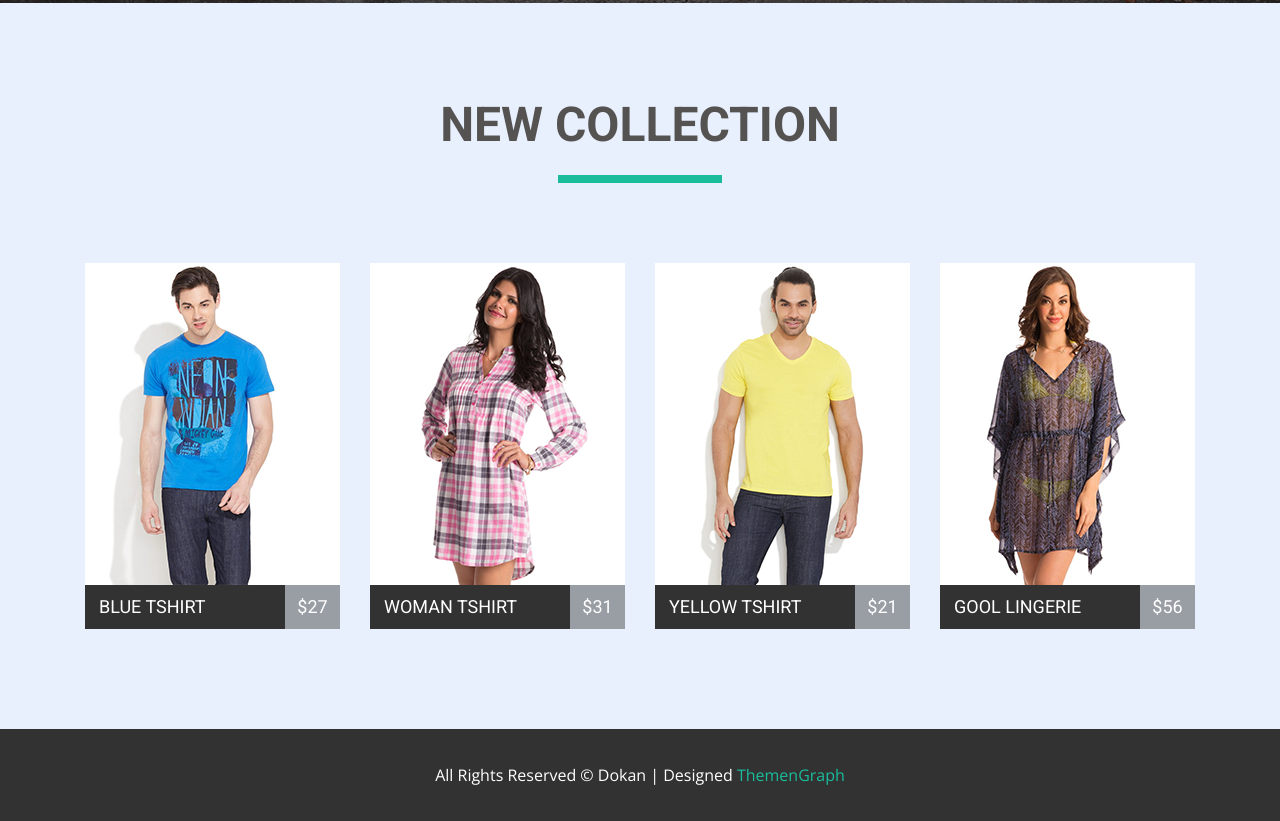
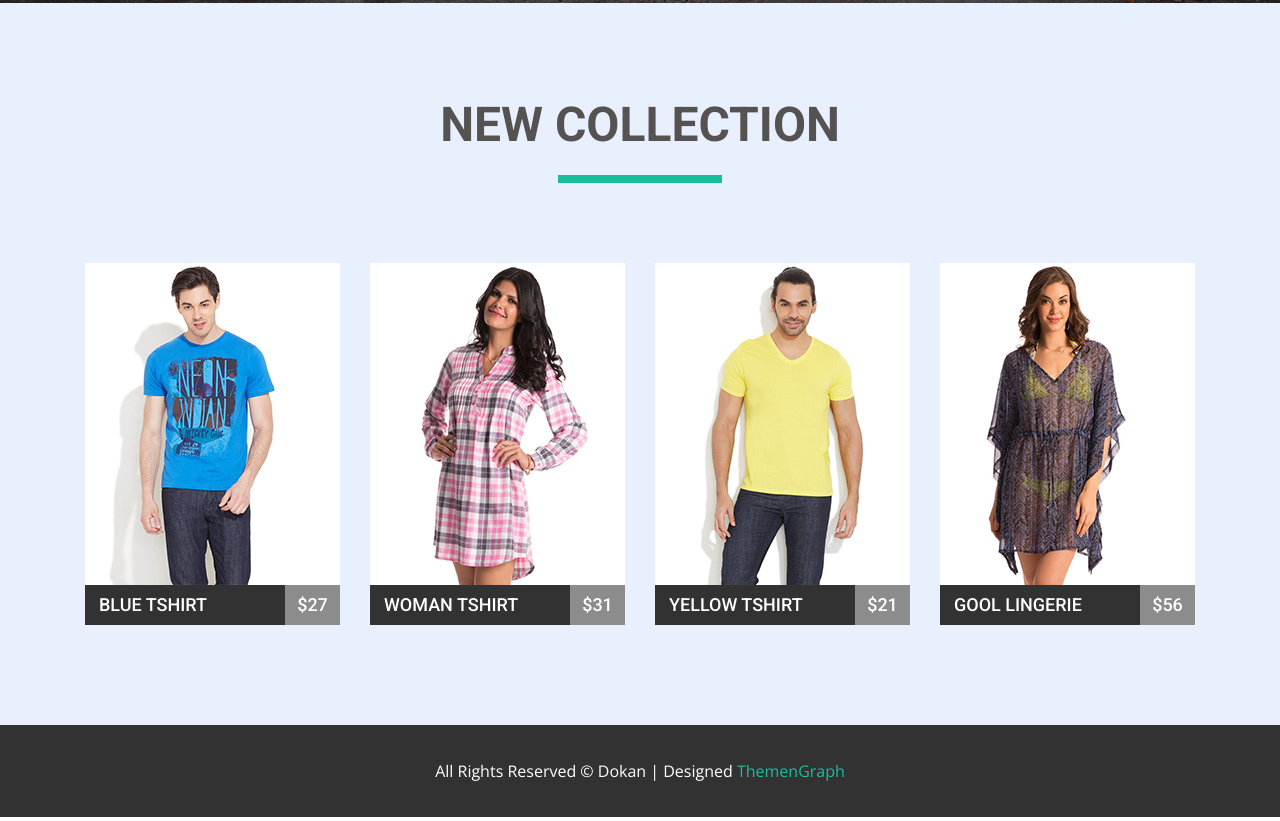
Before and after one commit to romanitwork/goit-fe-course, a plain HTML site: page module-05/index.html in a window 1280 px wide. Shown: the part 713-1534 px from the top of the page. Drawn offline with nearby package versions, Linux system fonts and the light colour scheme.

Commit message:
fixed price/name

```diff
--- a/module-05/css/styles.css
+++ b/module-05/css/styles.css
@@ -227,33 +227,40 @@ color:#1abc9c;
     padding: 0;
 }
 
-.product-name{
+.product-adj-box{
+    position: relative;
+    background-color: rgb(50, 50, 50);
+}
+
+.product-name-box{
+    display: inline-block;
     margin: 0;
     font-size: 18px;
     font-family: "Roboto", sans-serif;
-    line-height: 32px;
+    line-height: 40px;
+    font-weight: 500;
+    text-transform: uppercase;
+    text-decoration: none;
+    padding-left: 14px;
+}
+
+.product-name-box a{
+    text-decoration: none;
     color: #ffffff;
-    font-weight: 400;
-    text-transform: uppercase;
-    background-color: #323232;
-    width: 186px;
-    float: left;
-    text-decoration: none;
-    padding: 6px 0px 6px 14px;
 }
 
 .product-price{
+    display: inline-block;
     text-align: center;
     margin: 0;
     font-size: 18px;
-    font-family: "Roboto", sans-serif;
-    font-weight: 400;
-    line-height: 32px;
+    font-family: Roboto;
+    font-weight: 500;
+    line-height: 40px;
     color: #ffffff;
-    background-color: rgba(51, 51, 51, .44);
+    background-color: rgba(255, 255, 255, 0.44);
     width: 55px;
     float: right;
-    padding: 6px 0px;
 }
 
 .product-price::before{
@@ -403,11 +410,7 @@ color:#1abc9c;
 .product-item-box{
     position: relative;
 }
-.product-adj-box{
-    position: relative;
-    width: 100%;
-    background-color: black;
-}
+
 
 .slider-box::before{
     background-color: rgb(0, 0, 2);
--- a/module-05/index.html
+++ b/module-05/index.html
@@ -76,7 +76,7 @@
                             </ul>
                             </div>
                             </div>
-                        <div class="product-adj-box">
+                        <div class="product-adj-box clearfix">
                             <p class="product-name-box">
                             <a href="#" class="product-name">blue tshirt</a>
                             </p>
@@ -112,7 +112,7 @@
                             </ul>
                         </div>
                         </div>
-                        <div class="product-adj-box">
+                        <div class="product-adj-box clearfix">
                         <p class="product-name-box">
                         <a href="#" class="product-name">woman tshirt</a>
                         </p>
@@ -148,7 +148,7 @@
                             </ul>
                         </div>
                         </div>
-                        <div class="product-adj-box">
+                        <div class="product-adj-box clearfix">
                         <p class="product-name-box">
                         <a href="#" class="product-name">yellow tshirt</a>
                         </p>
@@ -184,7 +184,7 @@
                             </ul>
                             </div>
                             </div>
-                        <div class="product-adj-box">
+                        <div class="product-adj-box clearfix">
                         <p class="product-name-box">
                         <a href="#" class="product-name">gool lingerie</a>
                         </p>
```
